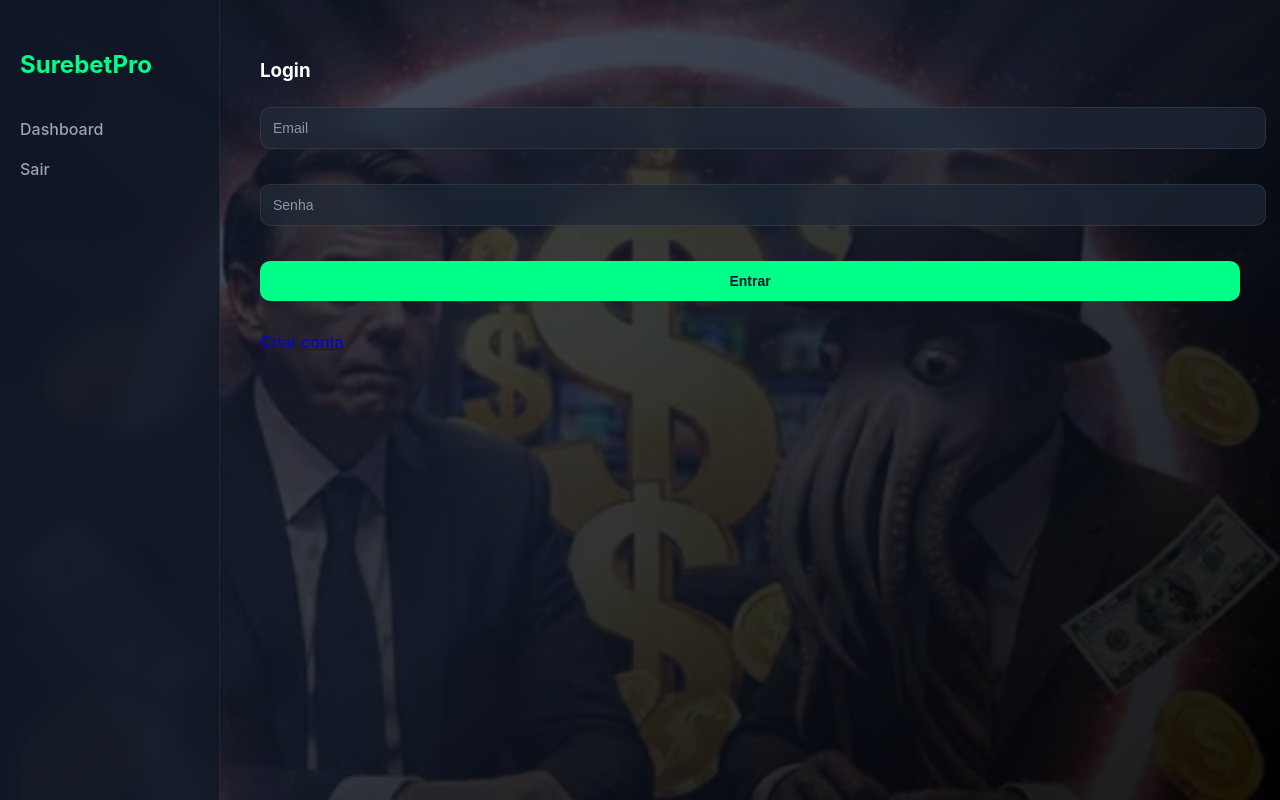
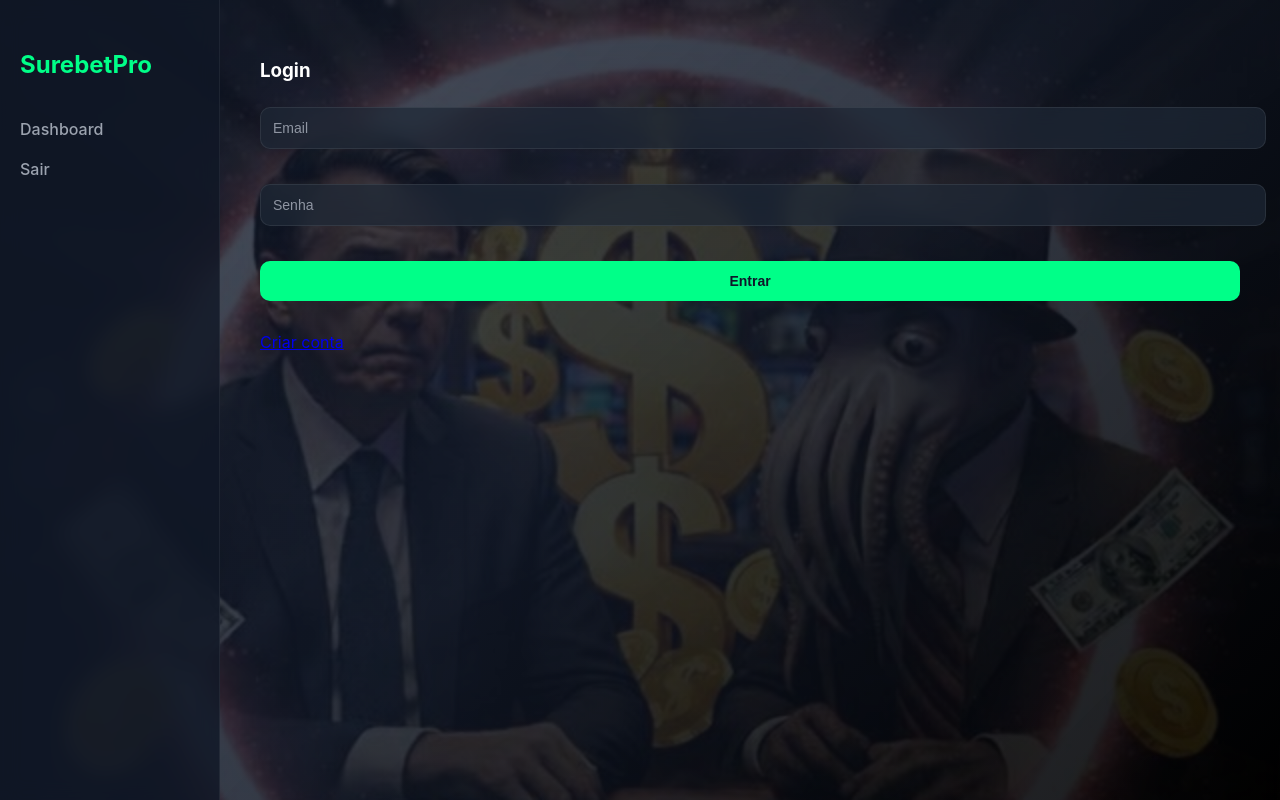
Before and after one commit to ricci7/surebet_pro, a Flask app: page / in a window 1280 px wide. Run offline with Flask 3, Linux system fonts and the light colour scheme.

Commit message:
adjust background focus and overlay

```diff
--- a/static/style.css
+++ b/static/style.css
@@ -13,7 +13,7 @@ body{
   background-position: center 15%;
   background-repeat: no-repeat;
   background-attachment: fixed;
-  background-size: 108%;
+  background-size: 100%;
 }
 
 /* overlay escuro elegante */
```
